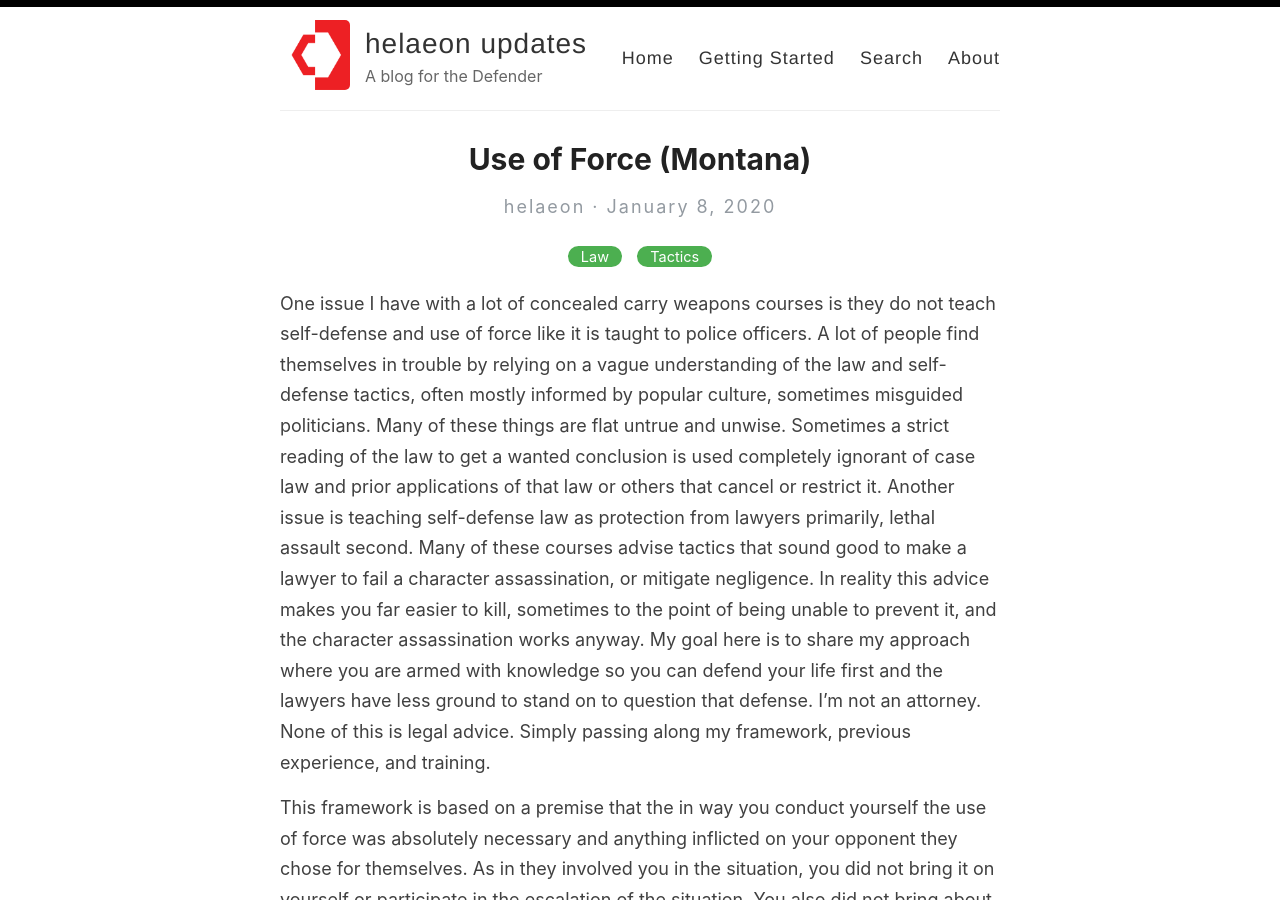
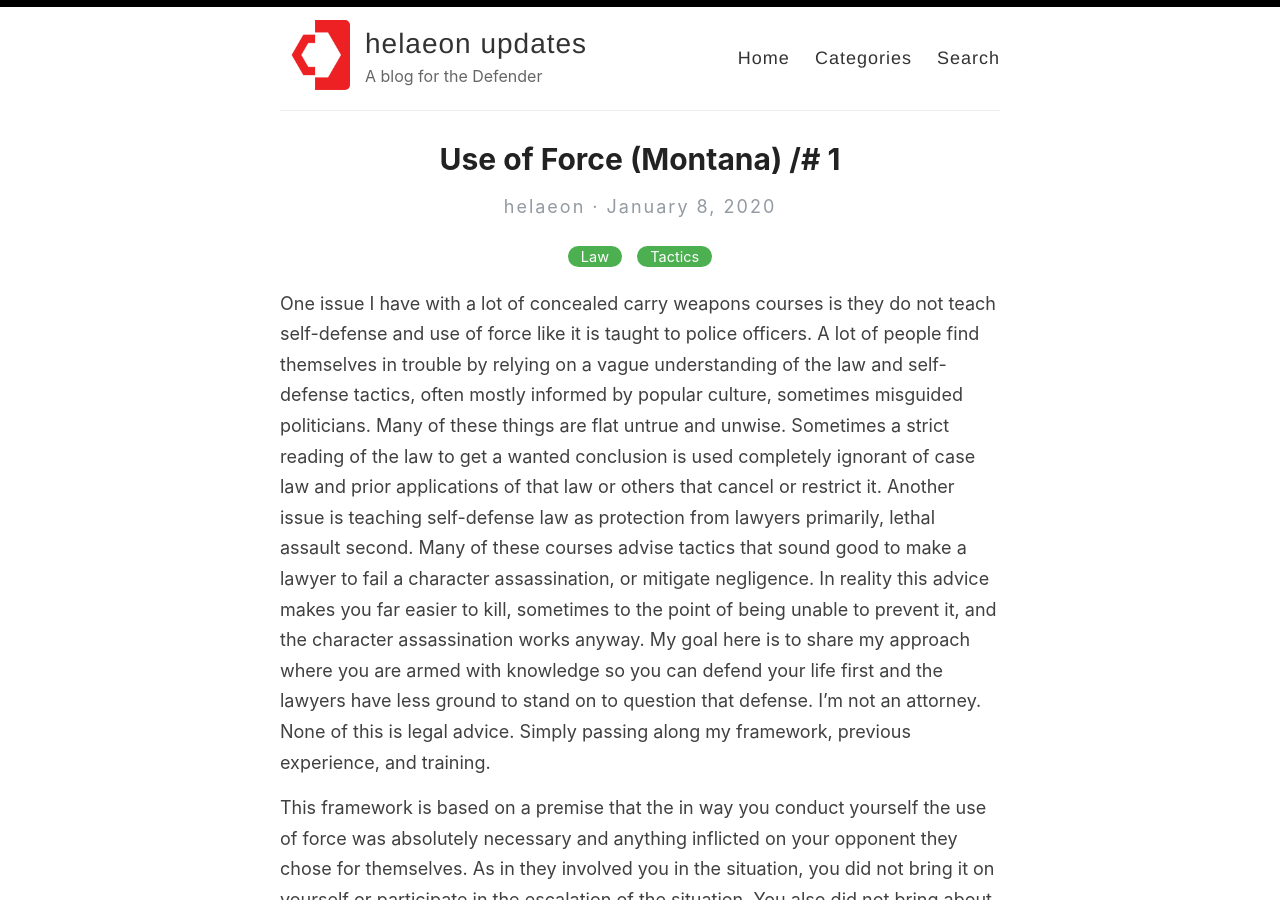
Before and after one commit to helaeon/helaeon.github.io, a Jekyll site: the page built from _posts/2020-1-8-use-of-force-mt-1.md, in a window 1280 px wide and 900 px high. Built offline with Jekyll 4.4.1, drawn with Linux system fonts in a browser that asks for light colours.

Commit message:
still learning

```diff
--- a/_layouts/default.html
+++ b/_layouts/default.html
@@ -28,9 +28,8 @@
 
             <nav>
               <a href="{{ site.baseurl }}/">Home</a>
-              <a href="{{ site.baseurl }}/getting-started">Getting Started</a>
+			  <a href="{{ site.baseurl }}/categories">Categories</a>
               <a href="{{ site.baseurl }}/search">Search</a>
-              <a href="{{ site.baseurl }}/about">About</a>
             </nav>
           </header>
         </div>
--- a/_posts/2020-1-8-use-of-force-mt-1.md
+++ b/_posts/2020-1-8-use-of-force-mt-1.md
@@ -1,6 +1,6 @@
 ---
 layout: post
-title: Use of Force (Montana) #1
+title: Use of Force (Montana) /# 1
 categories: Law Tactics
 ---
 
```
Also changed, not shown: _posts/2020-1-15-use-of-force-mt-2.md (+1 -1 lines), README.md (deleted), favicon.ico.
